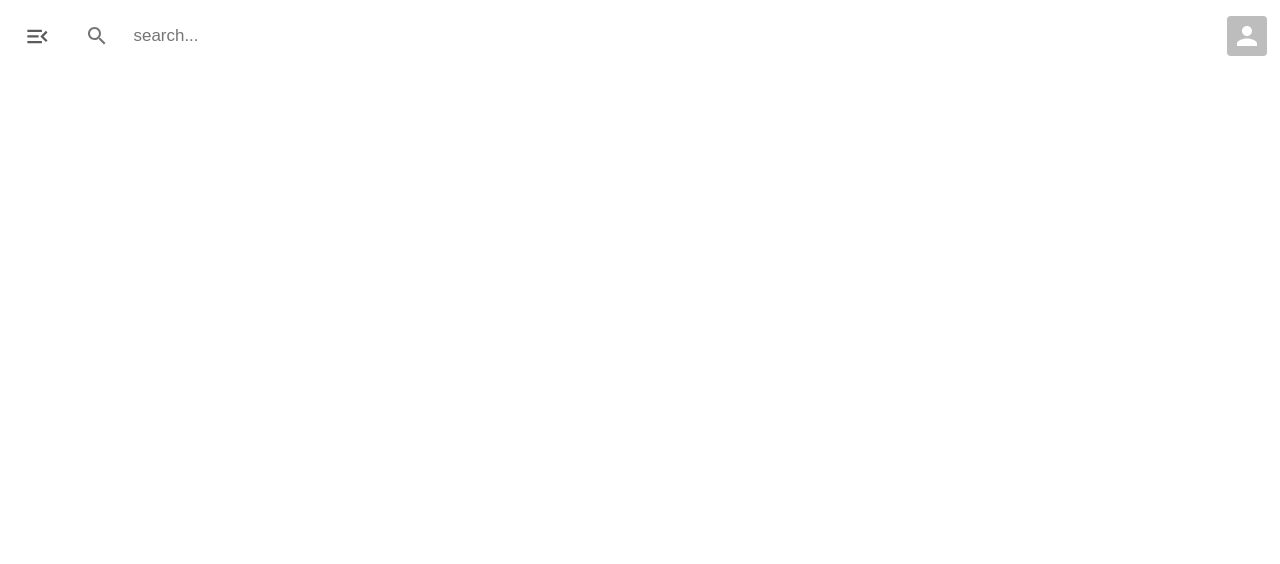
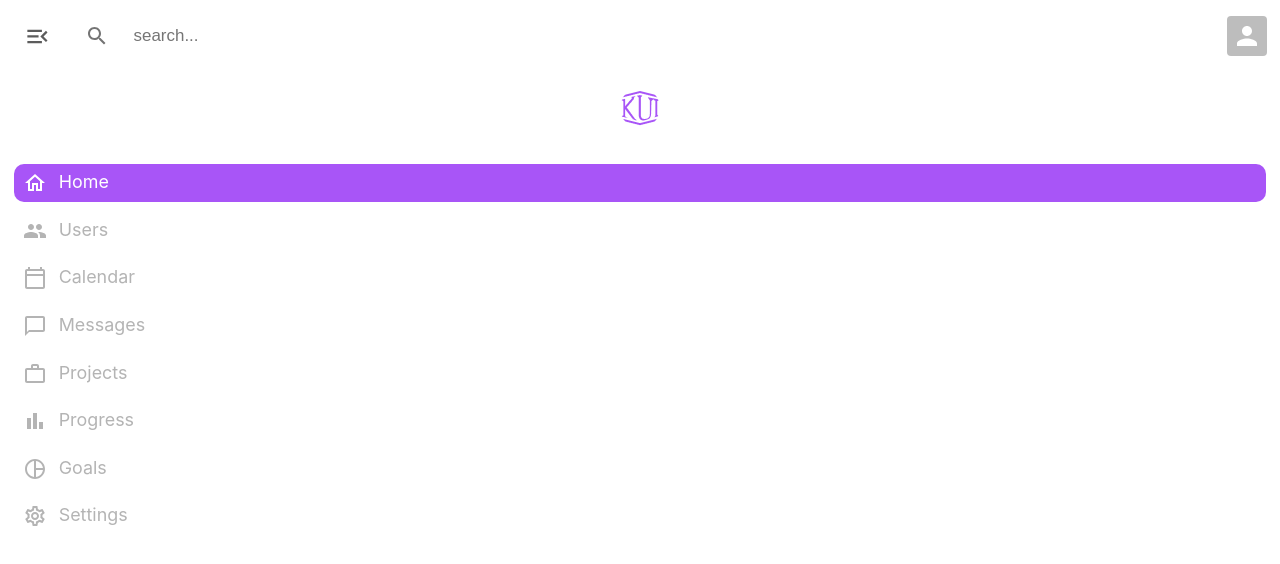
Before and after one commit to ehsanMahmoodi/admin-dashboard, a React (Create React App) app: page / in a window 1280 px wide. Shown: the top 564 px of the page. Built offline with nearby package versions, Linux system fonts and the light colour scheme.

Commit message:
create sidebar

```diff
--- /dev/null
+++ b/src/Common/Sidebar/Sidebar.jsx
@@ -0,0 +1,118 @@
+import {useContext, useEffect, useState} from "react";
+import {Avatar, Box, Typography} from "@mui/material";
+import siteLogo from '../../assets/img/sitelogo.png'
+import {
+    BarChartOutlined,
+    CalendarTodayOutlined,
+    ChatBubbleOutlineOutlined,
+    Group,
+    HomeOutlined,
+    PieChartOutlineOutlined,
+    SettingsOutlined,
+    WorkOutlineOutlined
+} from "@mui/icons-material";
+import {Link} from "react-router-dom";
+import {PublicContext} from "../../context/context";
+import {useStyle} from "./Sidebar.style";
+
+const Sidebar = () => {
+    // handel open / close sidebarMenu
+    useEffect(() => {
+        setInterval(() => {
+            if (window.innerWidth <= 850) {
+                setSideBarMenu(false)
+            }
+        }, 1000)
+    }, [])
+    // get css style
+    const classes = useStyle()
+    // get context state
+    const {openSideBarMenu, setSideBarMenu} = useContext(PublicContext)
+    // save active class in sidbar tabs
+    let getSidebarIndex = JSON.parse(localStorage.getItem("sidebarIndex"))
+    const [activeTab, setActiveTab] = useState(getSidebarIndex ? getSidebarIndex : 1)
+    const toggleTab = (index) => {
+        setActiveTab(index)
+        localStorage.setItem('sidebarIndex', JSON.stringify(index))
+    }
+    return (<Box className={classes.sideBarWrapper}>
+        <Box className={classes.siteLogo}>
+            <Avatar src={siteLogo}/>
+        </Box>
+        <Box className={classes.sideBarItemWrapper}>
+            <Link to={'/'}><Box onClick={() => toggleTab(1)}
+                                className={(activeTab == 1) ? classes.sideBarItems + ' active' : classes.sideBarItems}
+                                value={1} sx={{
+                width: (!openSideBarMenu) ? "2.6rem" : "auto",
+            }}>
+                <HomeOutlined/>
+                {(!openSideBarMenu) ? "" :
+                    <Typography variant={'span'} className={classes.sideBarItemsText}>Home</Typography>}
+            </Box></Link>
+            <Link to={'/users'}><Box onClick={() => toggleTab(2)}
+                                     className={(activeTab == 2) ? classes.sideBarItems + ' active' : classes.sideBarItems}
+                                     sx={{
+                                         width: (!openSideBarMenu) ? "2.6rem" : "auto",
+                                     }}>
+                <Group/>
+                {(!openSideBarMenu) ? "" :
+                    <Typography variant={'span'} className={classes.sideBarItemsText}>Users</Typography>}
+            </Box></Link>
+            <Link to={'/calendar'}><Box onClick={() => toggleTab(3)}
+                                        className={(activeTab == 3) ? classes.sideBarItems + ' active' : classes.sideBarItems}
+                                        sx={{
+                                            width: (!openSideBarMenu) ? "2.6rem" : "auto",
+                                        }}>
+                <CalendarTodayOutlined/>
+                {(!openSideBarMenu) ? "" :
+                    <Typography variant={'span'} className={classes.sideBarItemsText}>Calendar</Typography>}
+            </Box></Link>
+            <Link to={'/messages'}><Box onClick={() => toggleTab(4)}
+                                        className={(activeTab == 4) ? classes.sideBarItems + ' active' : classes.sideBarItems}
+                                        sx={{
+                                            width: (!openSideBarMenu) ? "2.6rem" : "auto",
+                                        }}>
+                <ChatBubbleOutlineOutlined/>
+                {(!openSideBarMenu) ? "" :
+                    <Typography variant={'span'} className={classes.sideBarItemsText}>Messages</Typography>}
+            </Box></Link>
+            <Link to={'/projects'}><Box onClick={() => toggleTab(5)}
+                                        className={(activeTab == 5) ? classes.sideBarItems + ' active' : classes.sideBarItems}
+                                        sx={{
+                                            width: (!openSideBarMenu) ? "2.6rem" : "auto",
+                                        }}>
+                <WorkOutlineOutlined/>
+                {(!openSideBarMenu) ? "" :
+                    <Typography variant={'span'} className={classes.sideBarItemsText}>Projects</Typography>}
+            </Box></Link>
+            <Link to={'/progress'}><Box onClick={() => toggleTab(6)}
+                                        className={(activeTab == 6) ? classes.sideBarItems + ' active' : classes.sideBarItems}
+                                        sx={{
+                                            width: (!openSideBarMenu) ? "2.6rem" : "auto",
+                                        }}>
+                <BarChartOutlined/>
+                {(!openSideBarMenu) ? "" :
+                    <Typography variant={'span'} className={classes.sideBarItemsText}>Progress</Typography>}
+            </Box></Link>
+            <Link to={'/goals'}><Box onClick={() => toggleTab(7)}
+                                     className={(activeTab == 7) ? classes.sideBarItems + ' active' : classes.sideBarItems}
+                                     sx={{
+                                         width: (!openSideBarMenu) ? "2.6rem" : "auto",
+                                     }}>
+                <PieChartOutlineOutlined/>
+                {(!openSideBarMenu) ? "" :
+                    <Typography variant={'span'} className={classes.sideBarItemsText}>Goals</Typography>}
+            </Box></Link>
+            <Link to={'/settings'}><Box onClick={() => toggleTab(8)}
+                                        className={(activeTab == 8) ? classes.sideBarItems + ' active' : classes.sideBarItems}
+                                        sx={{
+                                            width: (!openSideBarMenu) ? "2.6rem" : "auto",
+                                        }}>
+                <SettingsOutlined/>
+                {(!openSideBarMenu) ? "" :
+                    <Typography variant={'span'} className={classes.sideBarItemsText}>Settings</Typography>}
+            </Box></Link>
+        </Box>
+    </Box>)
+}
+export default Sidebar
--- /dev/null
+++ b/src/Common/Sidebar/Sidebar.style.js
@@ -0,0 +1,40 @@
+import {makeStyles} from "@mui/styles";
+
+export const useStyle = makeStyles({
+    sideBarWrapper: {
+        boxShadow: "0 0 6px #cbcbcb", background: '#fff', zIndex: 2, minHeight: '100vh'
+    }, siteLogo: {
+        top: 0,
+        margin: "0 0 1.25rem",
+        display: "flex",
+        zIndex: 5,
+        position: "sticky",
+        background: "white",
+        alignItems: "center",
+        justifyContent: "center",
+        height: "4.5rem",
+        "& svg": {
+            cursor: 'pointer'
+        },
+    }, sideBarItemWrapper: {
+        position: 'sticky', top: "5rem", "& .active": {
+            background: "#A855F7 !important", color: "#fff"
+        },
+    }, sideBarItems: {
+        cursor: 'pointer',
+        color: "#b4b4b4",
+        display: "flex",
+        fontSize: "1.12rem",
+        alignItems: "flex-start",
+        justifyContent: "flex-start",
+        margin: "0.62rem 0.87rem",
+        padding: "0.43rem",
+        borderRadius: "0.62rem",
+        "& svg": {
+            margin: '0 0.75rem 0 0.12rem'
+        },
+        "&:hover": {
+            background: "#A855F7 !important", color: "#fff"
+        }
+    }
+})
--- a/src/app/App.jsx
+++ b/src/app/App.jsx
@@ -1,9 +1,13 @@
 import Header from "../Common/Header/Header";
 import '../index.css'
+import Sidebar from "../Common/Sidebar/Sidebar";
 
 const App = () => {
     return (
+        <>
         <Header/>
+        <Sidebar/>
+        </>
     )
 }
 export default App
```
Also changed, not shown: src/assets/img/sitelogo.png (added).
